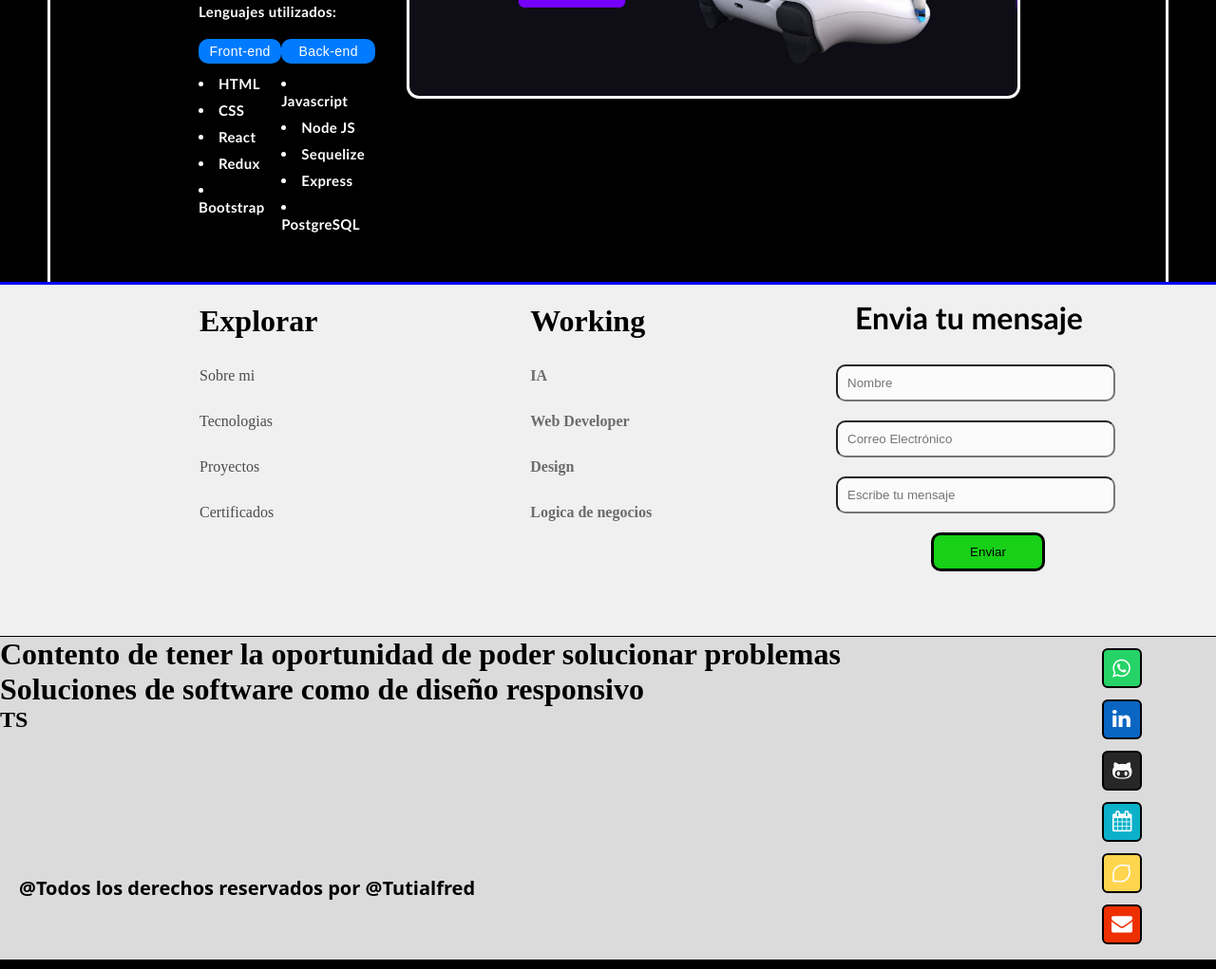
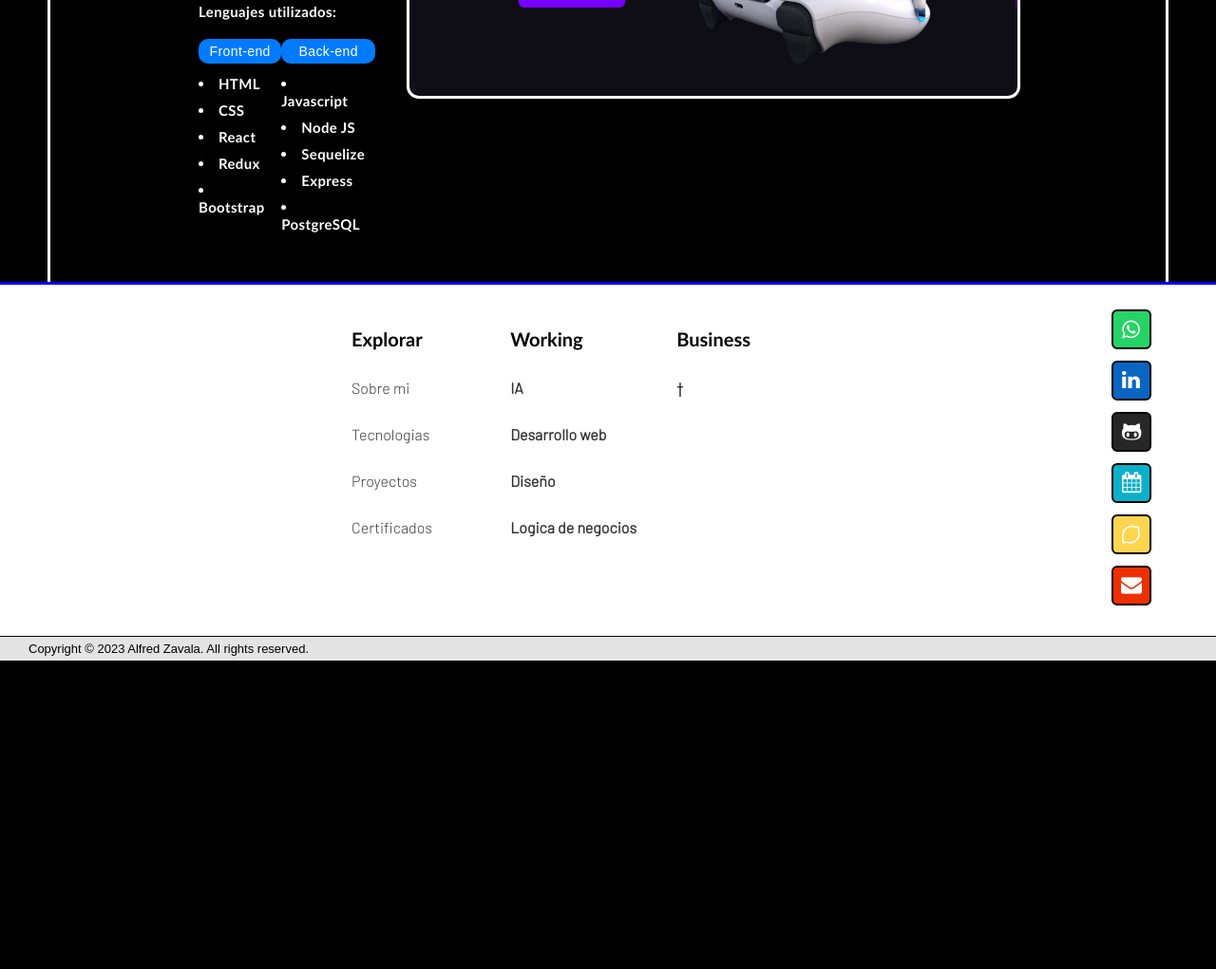
Before and after one commit to Tutialfred/Portfolio, a plain HTML site: page index.html in a window 1280 px wide. Shown: the part 3431-4452 px from the top of the page at 95% size. After the commit the page ends 4137 px from the top, so only its background shows below. Drawn offline with Linux system fonts and the light colour scheme; some packages are replaced by stand-ins of ours; a script that the page names is missing; a web font is replaced by a local one.

Commit message:
Almost finish

```diff
--- a/index.html
+++ b/index.html
@@ -426,14 +426,13 @@
 
 
 			<div class="explorer ">
-				<h1>Explorar</h1>
+				<h1 class="fontt">Explorar</h1>
 
 				<div class="explorerson">
-					<a href="#aboutme3">Sobre mi</a>
-					<a href="#tech">Tecnologias</a>
-
-					<a href="#exper">Proyectos</a>
-					<a href="">Certificados</a>
+					<a href="#aboutme3"><p>Sobre mi</p></a>
+					<a href="#tech"><p>Tecnologias</p></a>
+					<a href="#exper"><p>Proyectos</p></a>
+					<a href=""><p>Certificados</p></a>
 
 				</div>
 
@@ -441,12 +440,12 @@
 
 
 			<div class="working">
-				<h1>Working</h1>
+				<h1 class="fontt">Working</h1>
 
 				<div class="workingson">
 					<h4>IA</h4>
-					<h4>Web Developer</h4>
-					<h4>Design</h4>
+					<h4>Desarrollo web</h4>
+					<h4>Diseño</h4>
 					<h4>Logica de negocios</h4>
 				</div>
 
@@ -454,30 +453,22 @@
 
 			</div>
 
+			<div class="working2">
+				<h1 class="fontt">Business</h1>
 
-			<div class="formularioU">
-				<h1>Envia tu mensaje</h1>
+				<div class="workingson">
+					<h4>†</h4>
+					<!-- <h4>Trading</h4> -->
+					<!-- <h4>Inversiones</h4> -->
+					<!-- <h4>Edicion</h4> -->
+				</div>
 
-				<form>
-					<div>
-						<!-- NOMBRE -->
-					  <input type="text" id="nombre" name="nombre" placeholder="Nombre" required >
-					</div>
-					<div>
-						<!-- CORREO ELECTRONICO -->
-					  <input type="email" id="correo" name="correo" placeholder="Correo Electrónico" required>
-					</div>
-					<div>
-						<!-- MENSAJE -->
-						<input type="text" id="mensaje" name="mensaje" placeholder="Escribe tu mensaje" required >
 
-					</div>
-					<div>
-					  <input type="submit" value="Enviar" id="enviando">
-					</div>
-				  </form>
 
 			</div>
+
+
+
 
 		</div>
 
@@ -489,10 +480,10 @@
 
 
 			<div>
-				<h1>Contento de tener la oportunidad de poder solucionar problemas</h1>
+				<!-- <h1>Contento de tener la oportunidad de poder solucionar problemas</h1>
 				<h1>Soluciones de software como de diseño responsivo</h1>
-				<h2>TS</h2>
-				<h4 class="reservado">@Todos los derechos reservados por @Tutialfred</h4>
+				<h2>TS</h2> -->
+				<h4 class="reservado">Copyright © 2023 Alfred Zavala. All rights reserved.</h4>
 
 			</div>
 
--- a/style.css
+++ b/style.css
@@ -2138,7 +2138,7 @@ body {
 
 /* ! FOOTER  */
 .footer1, .footer2{
-  background-color: rgb(240, 240, 240);
+  background-color: rgb(255, 255, 255);
   display: flex;
   justify-content: space-between;
   color: rgb(0, 0, 0);
@@ -2154,18 +2154,21 @@ body {
 .footer2{
   margin-top: 0px;
   margin-bottom: 0px;
-  background-color: rgb(219, 219, 219);
-  height: 340px;
+  background-color: rgb(228, 228, 228);
+  height: 25px;
   color: rgb(0, 0, 0);
   border-top: 1px solid black;
   border-bottom: 10px solid rgb(0, 0, 0);
-
-}
+}
+
 
 .formularioU{
-  /* background-color: red; */
+  background-color: rgb(78, 219, 30);
+  border-radius: 20px;
   position: relative;
   right: 100px !important;
+  top: 10px;
+  outline: 3px solid black;
 }
 .formularioU h1{
   font-family:  'Trebuchet MS', 'Lucida Sans Unicode', 'Lucida Grande', 'Lucida Sans', Arial, sans-serif;
@@ -2180,11 +2183,12 @@ body {
   padding: 10px;
 }
 #enviando{
-  background-color: rgb(23, 208, 23);
+  background-color: rgb(0, 0, 0);
   position: relative;
   left: 100px;
   width: 120px;
-  border: 3px solid rgb(0, 0, 0);
+  color: white;
+  border: 3px solid rgb(255, 255, 255);
 }
 #enviando:hover{
   cursor: pointer;
@@ -2234,19 +2238,27 @@ input:focus {
 .explorer{
   /* background-color: red; */
   position: relative;
-  left: 210px;
-  margin-top: 20px;
+  left: 370px;
+  margin-top: 45px;
 }
 .explorerson{
   /* background-color: blue; */
   position: relative;
   margin-top: 30px;
   display: grid;
-  color: rgb(107, 107, 107);
+  color: rgb(211, 56, 56);
+  font-family: 'Barlow', sans-serif;
 }
 .explorerson a {
   margin-bottom: 30px; /* Agrega espacio vertical entre los elementos <h4> */
-  color: rgb(76, 76, 76);
+  color: rgb(59, 59, 59);
+  /* font-family: monospace; */
+  /* font-size: 15px; */
+}
+.explorerson p:hover {
+  color: rgb(0, 60, 255);
+  text-decoration: underline;
+
 }
 
 
@@ -2257,14 +2269,22 @@ input:focus {
 .working{
   /* background-color: red; */
   position: relative;
-  left: 70px !important;
-  margin-top: 20px;
+  left: -40px !important;
+  margin-top: 45px;
+}
+
+.working2{
+  /* background-color: red; */
+  position: relative;
+  right: 490px !important;
+  margin-top: 45px;
 }
 .workingson{
   /* background-color: blue; */
   position: relative;
   margin-top: 30px;
-  color: rgb(107, 107, 107);
+  color: rgb(50, 50, 50);
+  font-family: 'Barlow', sans-serif;
 }
 .workingson h4{
   margin-bottom: 30px; /* Agrega espacio vertical entre los elementos <h4> */
@@ -2323,17 +2343,14 @@ background-color: #25d366;
   border: 2.3px solid black !important;
   border-radius: 6px !important;
 }
-.contacts{
-  /* background-color: green; */
-  position: relative;
-}
+
 .ttr{
   /* background-color: blue; */
   display: grid;
   /* position: relative; */
-  right: 60px;
+  right: 50px;
   width: 80px;
-  top: 12px;
+  top: -345px;
   /* margin-top: ; */
 }
 .contacts h1{
@@ -2348,8 +2365,15 @@ background-color: #25d366;
 .reservado{
   /* background-color: red; */
   position: relative;
-  margin-top: 150px !important;
-  left: 20px;
+  /* margin-top: 200px !important; */
+  left: 30px;
+  top: 5px;
+  font-size: 13px;
+  font-family: Arial, Helvetica, sans-serif;
+  font-weight: 100;
+}
+.fontt{
+  font-family: "Trebuchet MS", "Lucida Sans Unicode", "Lucida Grande",
+    "Lucida Sans", Arial, sans-serif;
   font-size: 20px;
-  font-family: system-ui, -apple-system, BlinkMacSystemFont, 'Segoe UI', Roboto, Oxygen, Ubuntu, Cantarell, 'Open Sans', 'Helvetica Neue', sans-serif;
-}
+}
```
